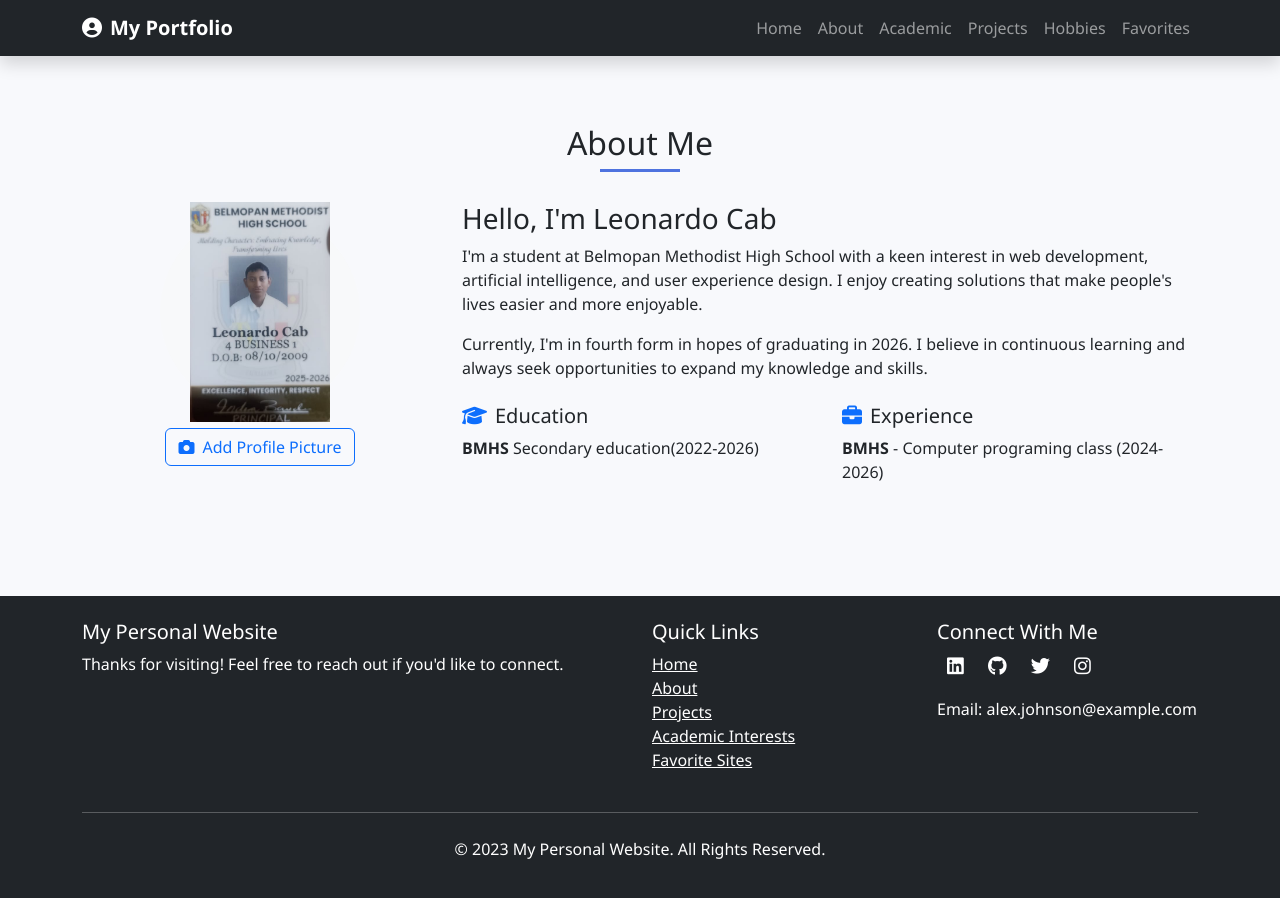
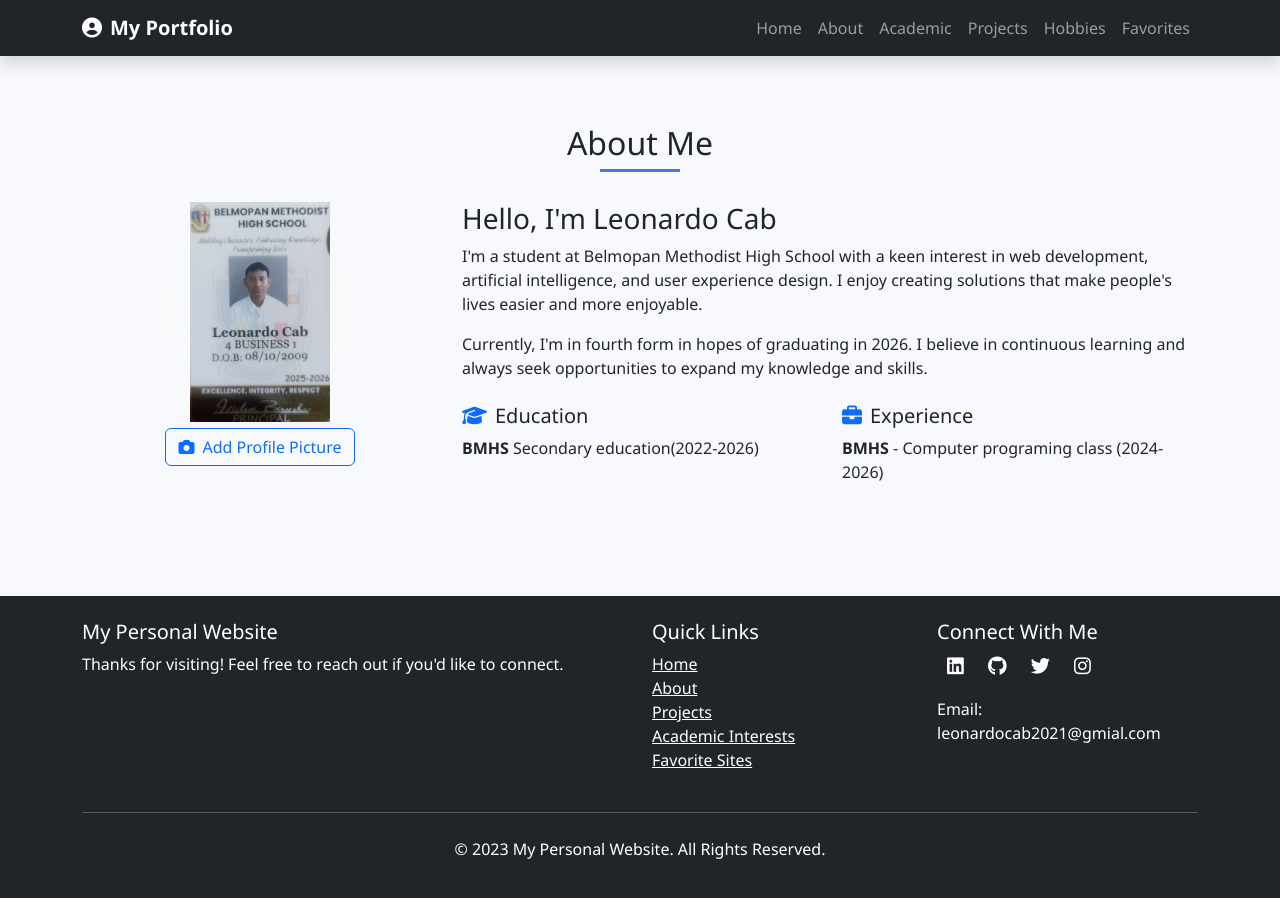
Before and after one commit to leonardocab2023-cmyk/test1, a plain HTML site: page aboutme.html in a window 1280 px wide. Drawn offline with nearby package versions, Linux system fonts and the light colour scheme.

Commit message:
Update aboutme.html

```diff
--- a/aboutme.html
+++ b/aboutme.html
@@ -244,7 +244,7 @@
                         <a href="#"><i class="fab fa-twitter"></i></a>
                         <a href="#"><i class="fab fa-instagram"></i></a>
                     </div>
-                    <p class="mt-3">Email: alex.johnson@example.com</p>
+                    <p class="mt-3">Email: leonardocab2021@gmial.com</p>
                 </div>
             </div>
             <hr class="my-4">
@@ -257,4 +257,5 @@
     <!-- Bootstrap JS -->
     <script src="https://cdn.jsdelivr.net/npm/bootstrap@5.3.0-alpha1/dist/js/bootstrap.bundle.min.js"></script>
 </body>
+
 </html>
```
